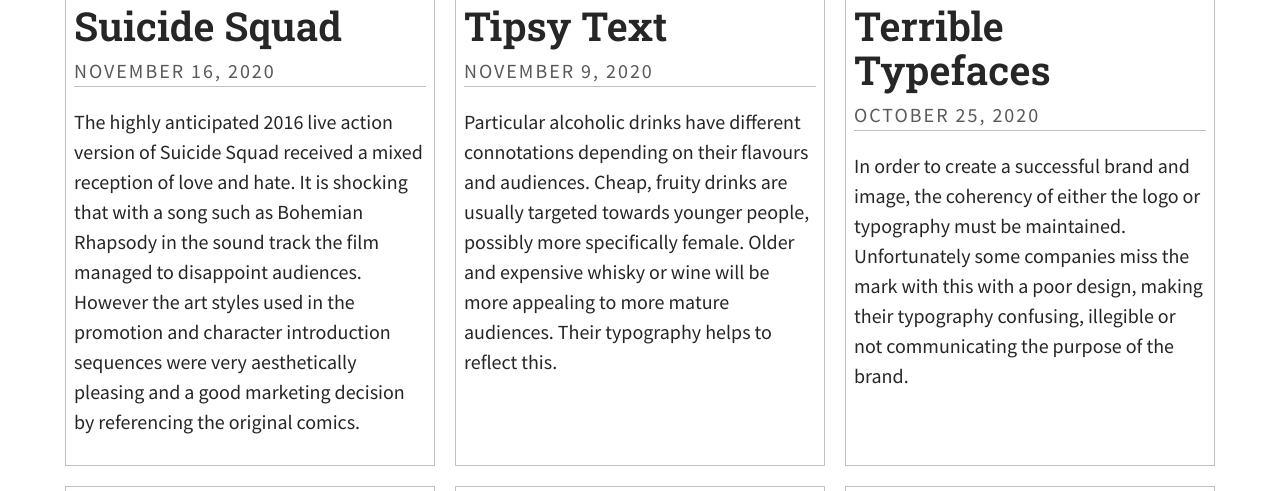
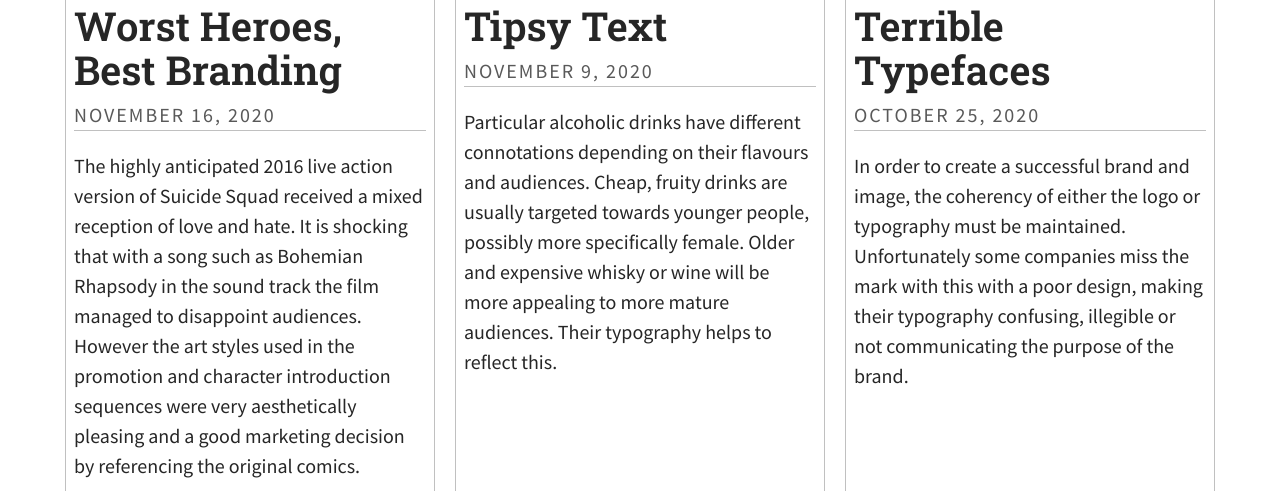
Before and after one commit to Beccy932/mybrookesblog, a Jekyll site: the page built from index.html, in a window 1280 px wide and 900 px high, scrolled down 326 px, cut to the strip 261-752 px from the top of the window. Built offline with Jekyll 4.4.1, drawn with Linux system fonts in a browser that asks for light colours; some web fonts are replaced; the list of posts is cut into pages by our own code.

Commit message:
Update Post “2020-11-16-suicide-squad”

```diff
--- a/_posts/2020-11-16-suicide-squad.md
+++ b/_posts/2020-11-16-suicide-squad.md
@@ -1,6 +1,6 @@
 ---
 layout: post
-title: Suicide Squad
+title: Worst Heroes, Best Branding
 date: 2020-11-16T15:11:35.493Z
 header_feature_image: ../uploads/suicide_squad_wallpaper_1680x1050.jpg
 comments: true
@@ -13,8 +13,7 @@
 
 The members of the squad is what held promise for the film however the story line could not match. For social media, introductions of the members held a still frame after comic themed graphics, with decorative typefaces for exposition on their likes and abilities.
 
-### \
-Character Introductions
+### Character Introductions
 
 <div class="video-box"><iframe width="560" height="315" src="https://www.youtube.com/embed/XXMrXyA3Yp0?rel=0" allow="accelerometer; autoplay; encrypted-media; gyroscope; picture-in-picture" allowfullscreen></iframe></div>
 
```
